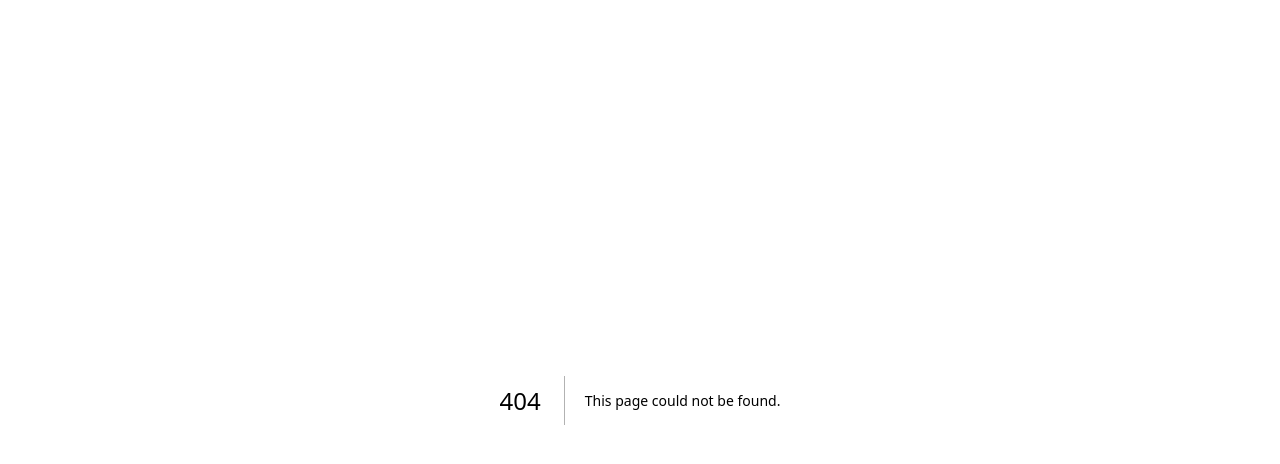
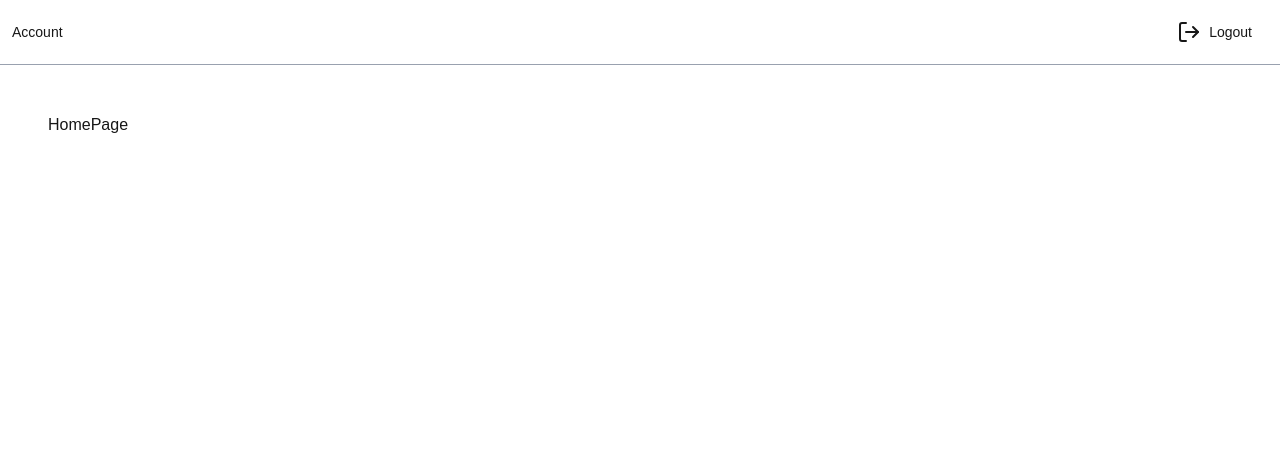
Before and after one commit to TawanABC/socket-programming-frontend, a Next.js app: page /home in a window 1280 px wide. Before the commit this address had no page. Shown: the top 464 px of the page. Built offline with nearby package versions, Linux system fonts and the light colour scheme.

Commit message:
add home page

```diff
--- /dev/null
+++ b/src/app/home/layout.tsx
@@ -0,0 +1,16 @@
+import TopNav from '@/app/ui/global/nav-bar';
+
+export const experimental_ppr = true
+
+export default function Layout({ children }: { children: React.ReactNode }) {
+    return (
+        <div className="flex flex-col min-h-screen">
+            <div className="flex-none w-full">
+                <TopNav />
+            </div>
+            <div className="flex-grow p-6 md:overflow-y-auto md:p-12 bg-white">
+                {children}
+            </div>
+        </div>
+    );
+}
--- /dev/null
+++ b/src/app/home/page.tsx
@@ -0,0 +1,7 @@
+import React from 'react'
+
+export default function HomePage() {
+  return (
+    <div>HomePage</div>
+  )
+}
--- a/src/app/page.tsx
+++ b/src/app/page.tsx
@@ -1,4 +1,5 @@
 import Image from "next/image";
+import Link from "next/link";
 
 export default function Home() {
   return (
@@ -26,11 +27,11 @@ export default function Home() {
         </ol>
 
         <div className="flex gap-4 items-center flex-col sm:flex-row">
-          <a
+          <Link
             className="rounded-full border border-solid border-transparent transition-colors flex items-center justify-center bg-foreground text-background gap-2 hover:bg-[#383838] dark:hover:bg-[#ccc] font-medium text-sm sm:text-base h-10 sm:h-12 px-4 sm:px-5 sm:w-auto"
             href="/login"
-            target="_blank"
-            rel="noopener noreferrer"
+            // target="_blank"
+            // rel="noopener noreferrer"
           >
             <Image
               className=""
@@ -40,7 +41,7 @@ export default function Home() {
               height={20}
             />
             Get Started
-          </a>
+          </Link>
           {/* <a
             className="rounded-full border border-solid border-black/[.08] dark:border-white/[.145] transition-colors flex items-center justify-center hover:bg-[#f2f2f2] dark:hover:bg-[#1a1a1a] hover:border-transparent font-medium text-sm sm:text-base h-10 sm:h-12 px-4 sm:px-5 w-full sm:w-auto md:w-[158px]"
             href="https://nextjs.org/docs?utm_source=create-next-app&utm_medium=appdir-template-tw&utm_campaign=create-next-app"
--- a/src/app/ui/global/nav-bar.tsx
+++ b/src/app/ui/global/nav-bar.tsx
@@ -1,12 +1,12 @@
 "use client";
 
 import { LogOutIcon } from "lucide-react";
-import Link from "next/link";
 // import { UserAccountIcon } from "hugeicons-react";
 // import { useAppSelector } from "@/states/hook";
 import { useRouter } from "next/navigation";
 import NavLinks from "./nav-links";
-import Search from "./search";
+import Link from "next/link";
+import { UserAccountIcon } from "hugeicons-react";
 
 export default function TopNav() {
 
@@ -24,19 +24,31 @@ export default function TopNav() {
     };
 
     return (
-        <div className="mx-auto shadow-md">
-            <div className="grid h-16 grid-cols-3 items-center">
+        <div className="mx-auto shadow-md border-b border-gray-400">
+            {/* <div className="grid h-16 grid-cols-2 items-end"> */}
+            <div className="grid h-16 grid-cols-2 items-center">
 
-                {/* Search Column */}
-                <div className="flex justify-start px-5">
-                    <Search placeholder="Search..." />
-                </div>
 
                 {/* Navigation Links Column */}
-                <div className="flex justify-center">
+                {/* <div className="flex justify-center">
                     <NavLinks />
-                </div>
+                </div> */}
+                  <Link
+						// href={`/profile/${userId}`}
+                        href = "/home"
+						className="flex h-[64px] items-center justify-center gap-2 p-3 text-sm font-medium hover:bg-gray-300 hover:text-accent md:flex-none md:justify-start md:px-3 md:py-2"
+					>
+						<p className="block">Account</p>
+					</Link>
 
+                   {/* Profile */}
+                    {/* <Link
+						href={`/profile/${userId}`}
+						className="flex h-[64px] items-center justify-center gap-2 p-3 text-sm font-medium hover:bg-secondary hover:text-accent md:flex-none md:justify-start md:px-3 md:py-2"
+					>
+						<UserAccountIcon className="w-6" />
+						<p className="block">Account</p>
+					</Link> */}
                 {/* User Account Icon Column */}
                 <div className="flex justify-end pr-4">
                     {/* Profile */}
@@ -50,7 +62,7 @@ export default function TopNav() {
 
                     {/* Logout */}
                     <button
-                        className="flex h-[64px] items-center justify-center gap-2 p-3 text-sm font-medium hover:bg-secondary hover:text-accent md:flex-none md:justify-start md:px-3 md:py-2"
+                        className="flex h-[64px] items-center justify-center gap-2 p-3 text-sm font-medium hover:bg-gray-300 hover:text-accent md:flex-none md:justify-start md:px-3 md:py-2"
                         onClick={logout}
                     >
                         <LogOutIcon className="w-6" />
--- a/src/app/ui/global/nav-links.tsx
+++ b/src/app/ui/global/nav-links.tsx
@@ -33,7 +33,7 @@ export default function NavLinks() {
 						className={clsx(
 							"flex h-[64px] items-center justify-center gap-2 p-3 text-sm font-medium hover:bg-secondary hover:text-accent md:flex-none md:justify-start md:px-3 md:py-2",
 							{
-								"bg-[#e0aaff] text-accent":
+								"bg-[#e0e0e0] text-accent":
 									pathname === link.href,
 							},
 						)}
```
Also changed, not shown: src/schemas/schemas.ts (added), src/services/exampleService.ts (added).
